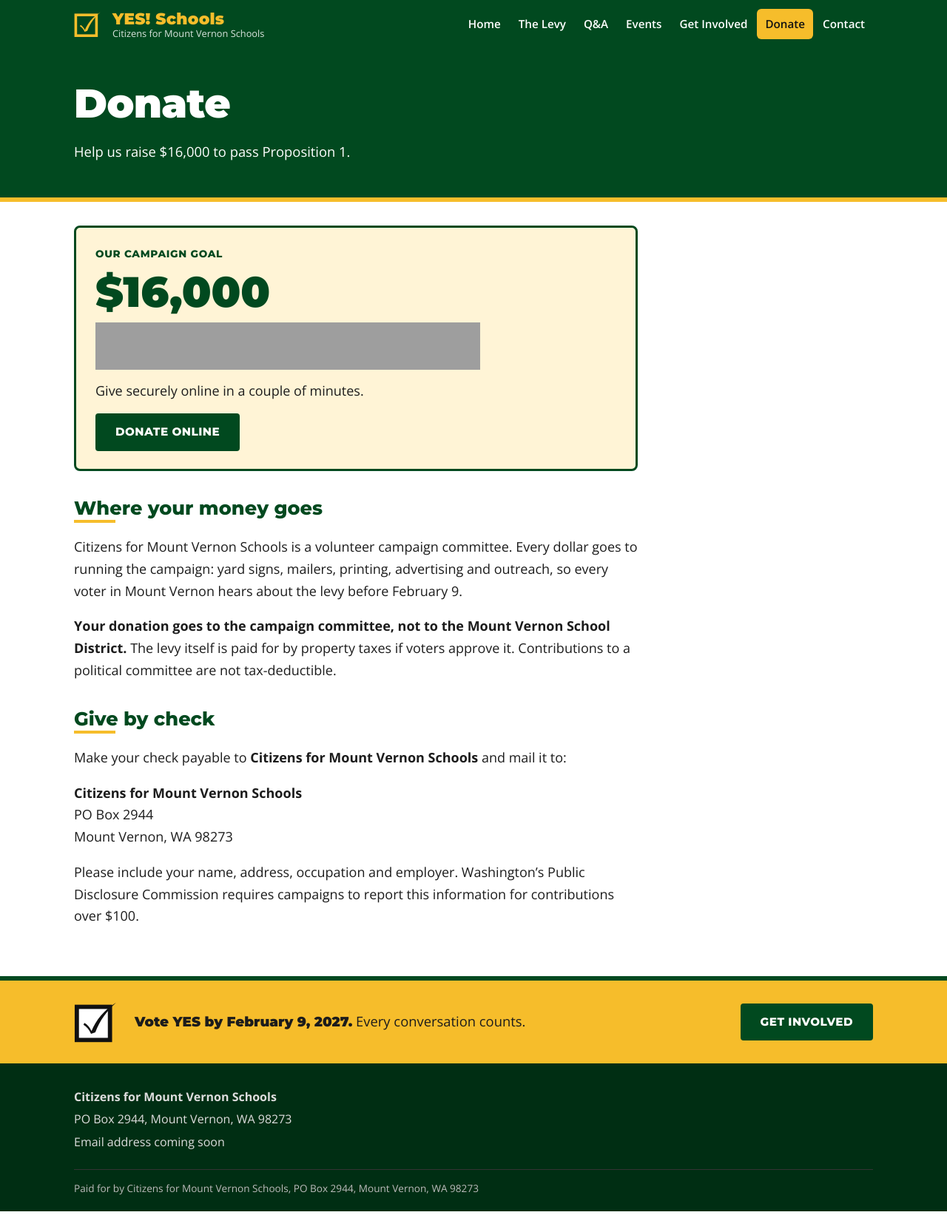
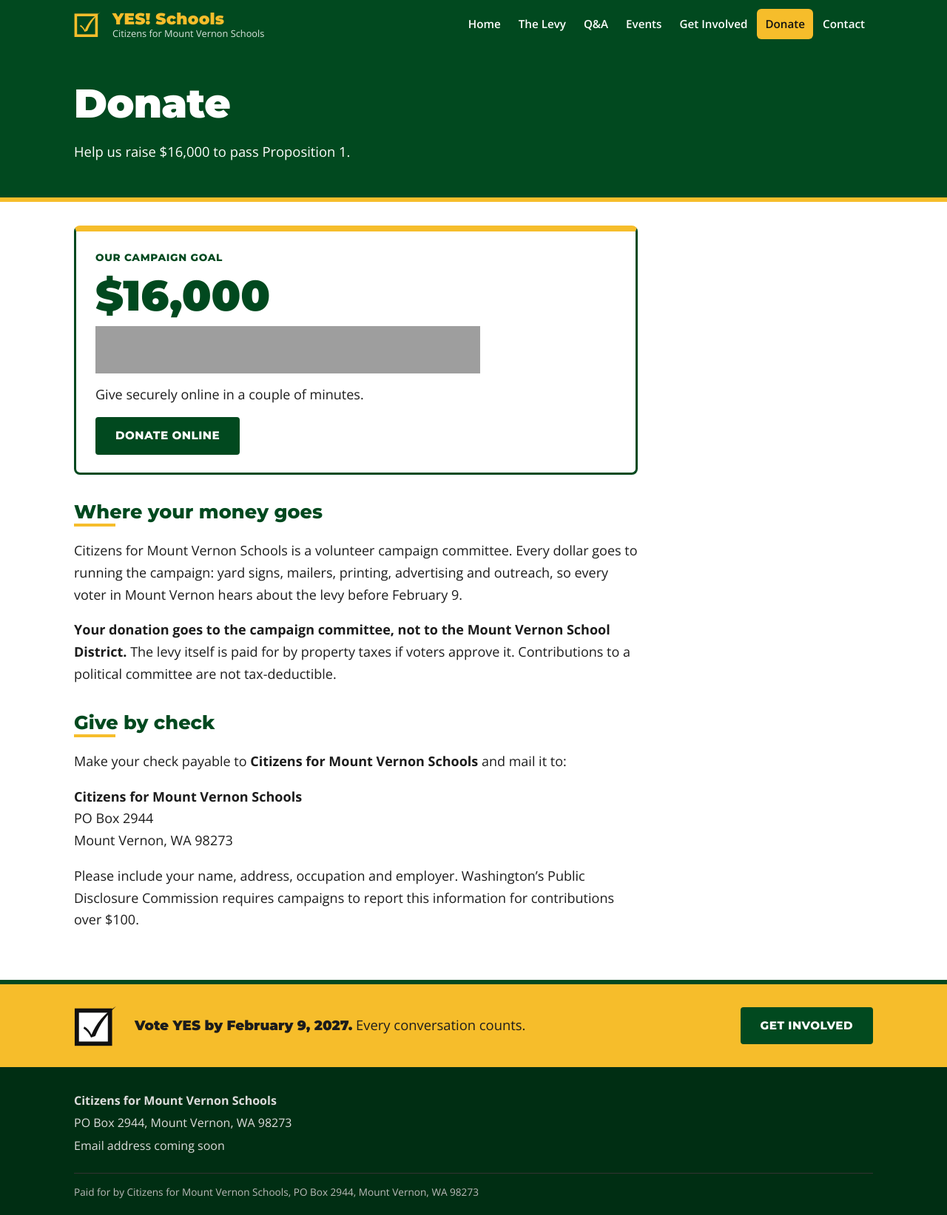
Before and after one commit to Citizens-for-Mount-Vernon-Schools/cmvs-website, a Jekyll site: the page built from donate.md, in a window 1280 px wide. Shown: the whole page at 74% size. Built offline with Jekyll 4.4.1, drawn with Linux system fonts in a browser that asks for light colours; grey boxes are pictures that could not be loaded.

Commit message:
White background for the Donate goal box
Co-Authored-By: Claude Opus 5.5 <noreply@anthropic.com>
Claude-Session: https://claude.ai/code/session_01SpCqsKiyYi6ZBD9uFZkAdm

```diff
--- a/assets/css/style.css
+++ b/assets/css/style.css
@@ -163,7 +163,7 @@ h3 { font-size: 1.1rem; font-weight: 800; margin: 0 0 .25rem; }
 .paid-for p { margin: 24px 0 0; padding-top: 14px; border-top: 1px solid #333; font-size: .85rem; color: #bbb; }
 .wrap.page-body { max-width: var(--max); }
 .page-body > * { max-width: 74ch; }
-.donate-card { background: var(--yellow-soft); border: 3px solid var(--green); border-radius: var(--radius); padding: 24px 26px; margin: 24px 0 8px; }
+.donate-card { background: var(--white); border: 3px solid var(--green); border-top: 8px solid var(--yellow); border-radius: var(--radius); padding: 24px 26px; margin: 24px 0 8px; }
 .donate-card p { margin: 0 0 12px; }
 .donate-goal-label { font-family: var(--head); font-weight: 800; text-transform: uppercase; letter-spacing: .05em; font-size: .85rem; }
 .donate-goal { font-family: var(--head); font-weight: 900; font-size: clamp(2.6rem, 8vw, 3.6rem); line-height: 1; margin: 2px 0 12px !important; }
```
